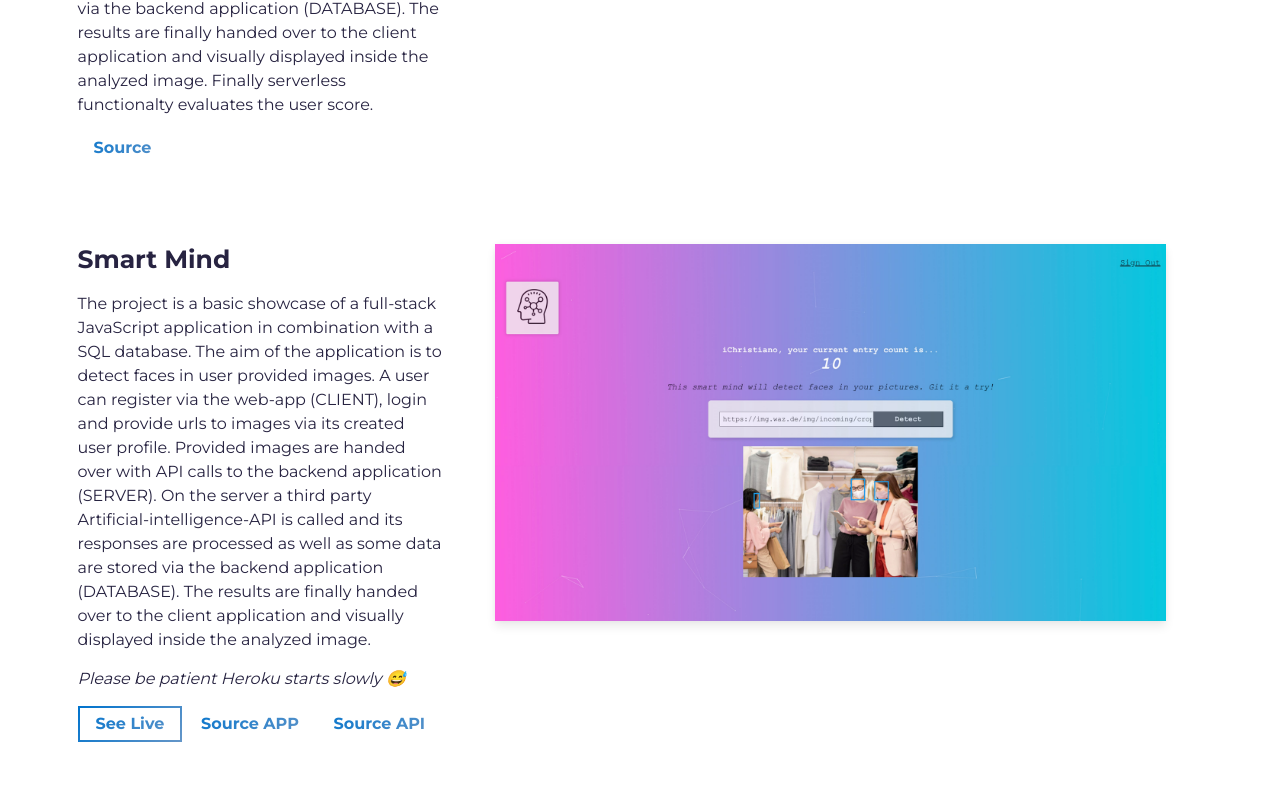
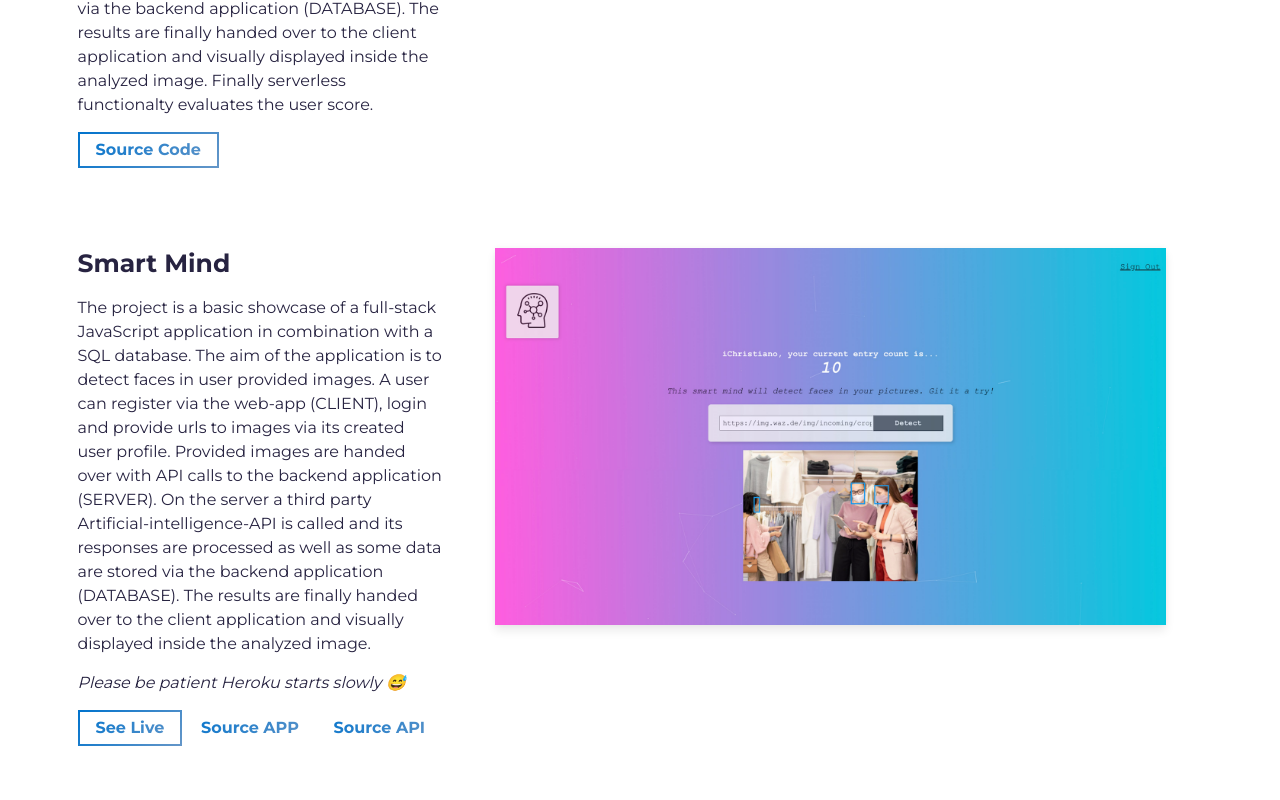
Before and after one commit to iChristiano/portfolio, a website built with Parcel: page src/index.html in a window 1280 px wide. Shown: the part 2055-2855 px from the top of the page. Built offline with nearby package versions, Linux system fonts and the light colour scheme.

```diff
--- a/src/index.html
+++ b/src/index.html
@@ -111,10 +111,10 @@
                 <a
                   rel="noreferrer"
                   target="_blank"
-                  class="cta-btn text-color-main"
+                  class="cta-btn cta-btn--hero"
                   href="https://github.com/iChristiano/smart-mind"
                 >
-                  Source
+                  Source Code
                 </a>
               </div>
             </div>
```
